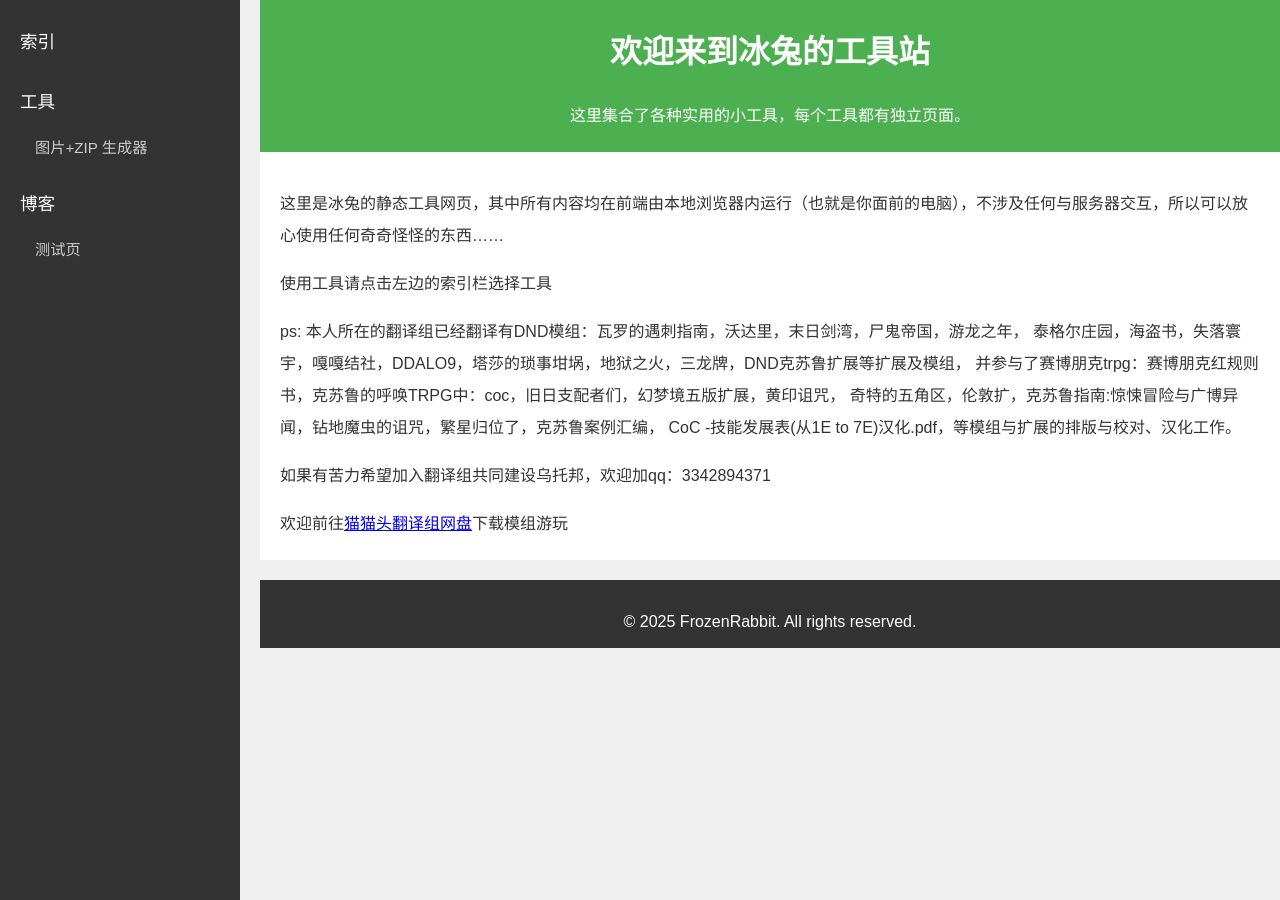
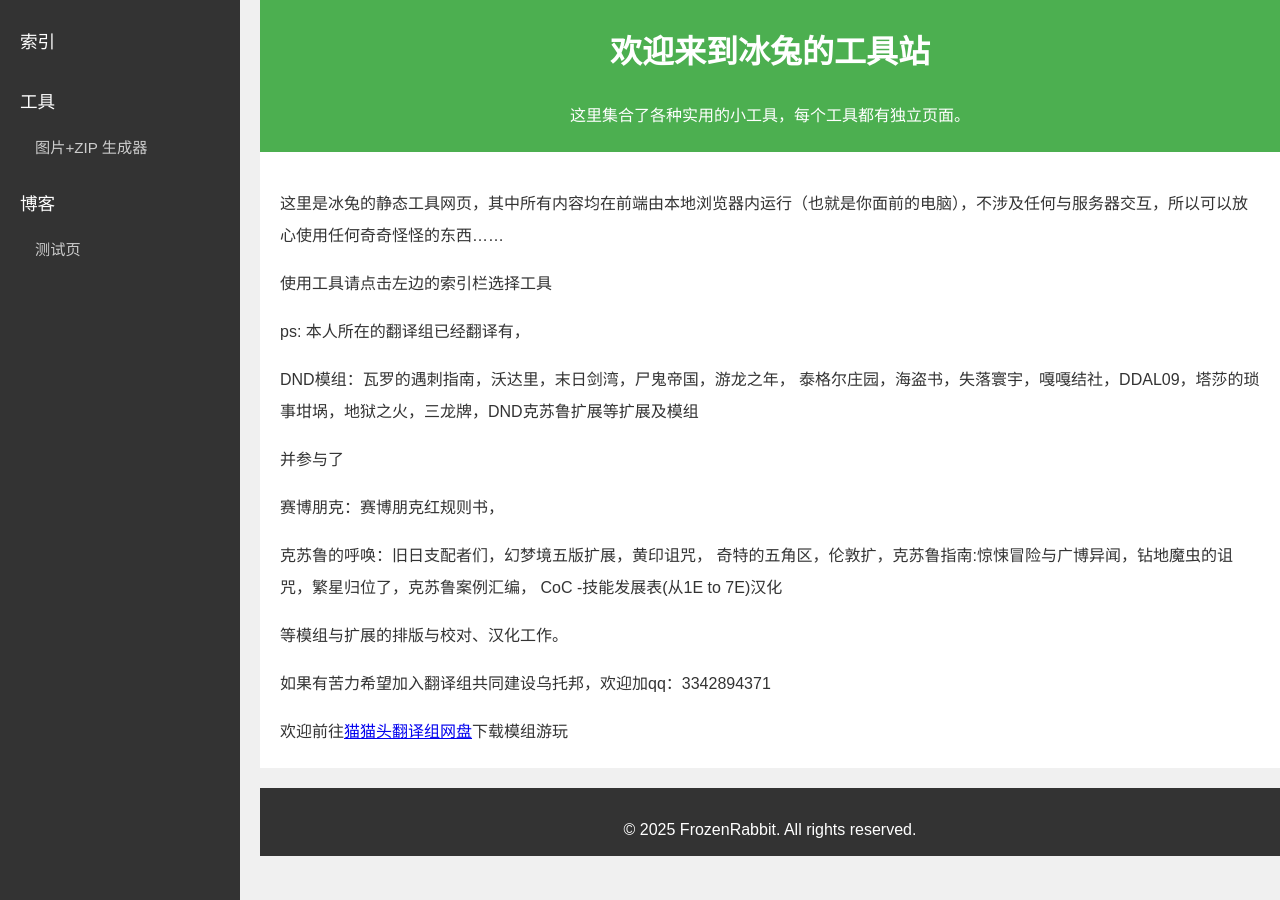
Before and after one commit to Oas7pOo/tools-site, a Jekyll site: the page built from index.html, in a window 1280 px wide. Built offline with Jekyll 4.4.1, drawn with Linux system fonts in a browser that asks for light colours.

Commit message:
更新index

```diff
--- a/index.html
+++ b/index.html
@@ -7,14 +7,23 @@ permalink: /
 ---
 <p>这里是冰兔的静态工具网页，其中所有内容均在前端由本地浏览器内运行（也就是你面前的电脑），不涉及任何与服务器交互，所以可以放心使用任何奇奇怪怪的东西……</p>
 
-  <p>使用工具请点击左边的索引栏选择工具</p>
+<p>使用工具请点击左边的索引栏选择工具</p>
 
-  <p>ps: 本人所在的翻译组已经翻译有DND模组：瓦罗的遇刺指南，沃达里，末日剑湾，尸鬼帝国，游龙之年，
-      泰格尔庄园，海盗书，失落寰宇，嘎嘎结社，DDALO9，塔莎的琐事坩埚，地狱之火，三龙牌，DND克苏鲁扩展等扩展及模组，
-      并参与了赛博朋克trpg：赛博朋克红规则书，克苏鲁的呼唤TRPG中：coc，旧日支配者们，幻梦境五版扩展，黄印诅咒，
-      奇特的五角区，伦敦扩，克苏鲁指南:惊悚冒险与广博异闻，钻地魔虫的诅咒，繁星归位了，克苏鲁案例汇编，
-      CoC -技能发展表(从1E to 7E)汉化.pdf，等模组与扩展的排版与校对、汉化工作。</p>
+<p>ps: 本人所在的翻译组已经翻译有，</p>
 
-  <p>如果有苦力希望加入翻译组共同建设乌托邦，欢迎加qq：3342894371</p>
+<p>DND模组：瓦罗的遇刺指南，沃达里，末日剑湾，尸鬼帝国，游龙之年，
+  泰格尔庄园，海盗书，失落寰宇，嘎嘎结社，DDAL09，塔莎的琐事坩埚，地狱之火，三龙牌，DND克苏鲁扩展等扩展及模组</p>
 
-  <p>欢迎前往<a href="https://tomato.kagangtuya.top" target="_blank">猫猫头翻译组网盘</a>下载模组游玩</p>
+<p>并参与了</p>
+
+<p>赛博朋克：赛博朋克红规则书，</p>
+
+<p>克苏鲁的呼唤：旧日支配者们，幻梦境五版扩展，黄印诅咒，
+  奇特的五角区，伦敦扩，克苏鲁指南:惊悚冒险与广博异闻，钻地魔虫的诅咒，繁星归位了，克苏鲁案例汇编，
+  CoC -技能发展表(从1E to 7E)汉化</p>
+
+<p>等模组与扩展的排版与校对、汉化工作。</p>
+
+<p>如果有苦力希望加入翻译组共同建设乌托邦，欢迎加qq：3342894371</p>
+
+<p>欢迎前往<a href="https://tomato.kagangtuya.top" target="_blank">猫猫头翻译组网盘</a>下载模组游玩</p>
```
